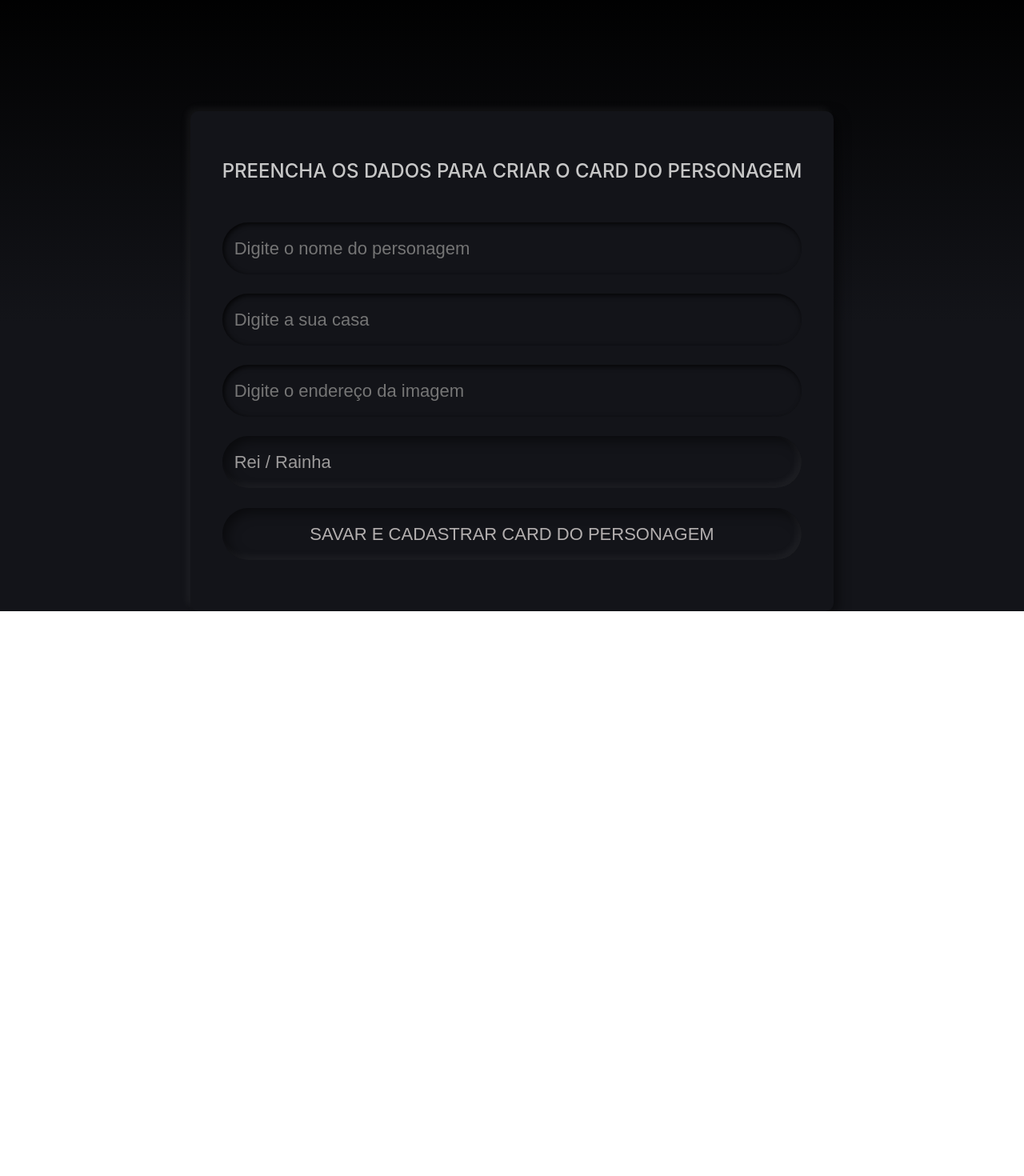
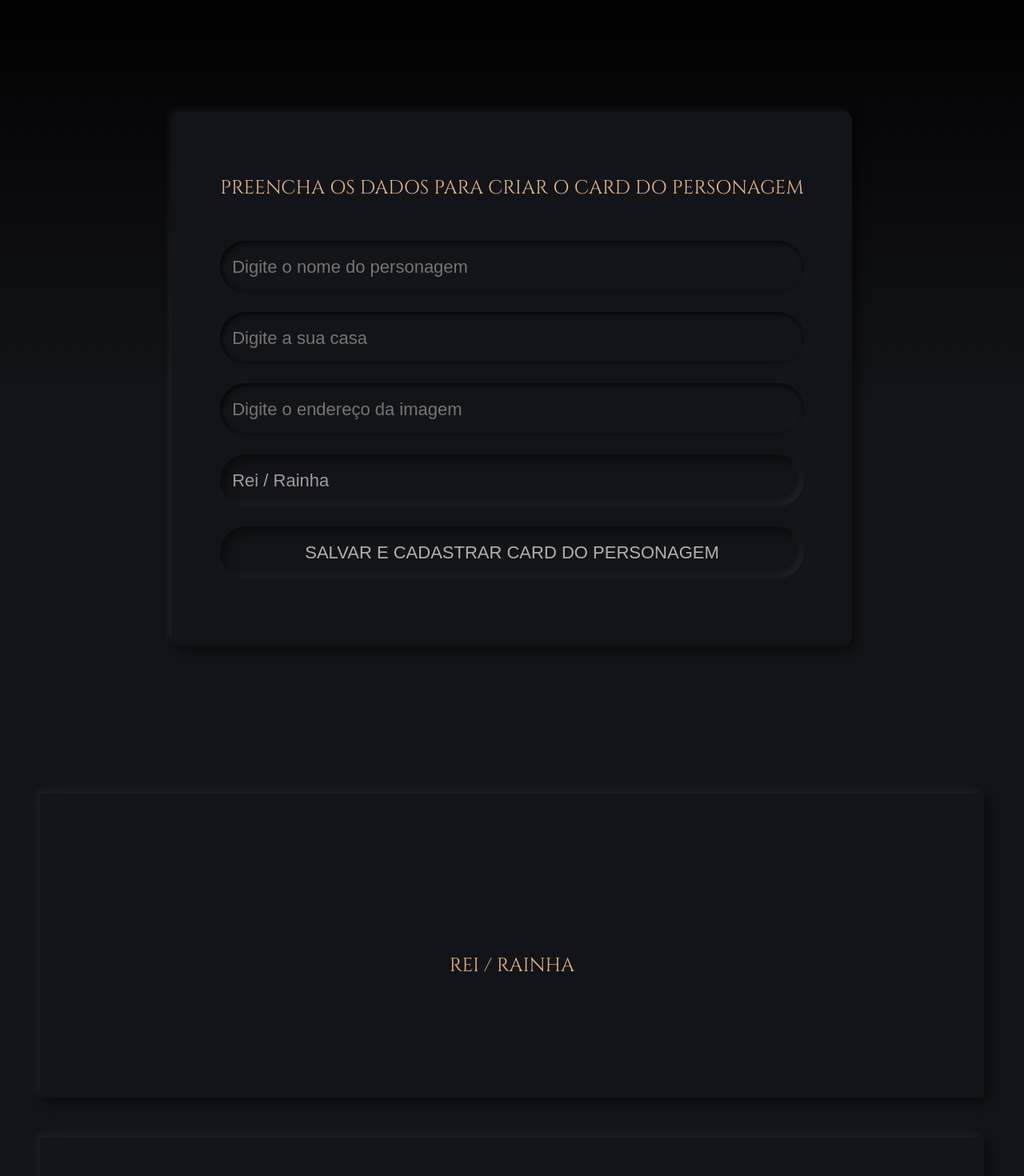
Before and after one commit to EnzoSeehagen/Gestao-Colaboradores, a React (Create React App) app: page / in a window 1280 px wide. Shown: the part 700-2170 px from the top of the page at 80% size. Before the commit the page ends 1464 px from the top, so only its background shows below. Built offline with nearby package versions, Linux system fonts and the light colour scheme.

Commit message:
Criação e modelagem do novo componente (Tipo)

```diff
--- a/public/index.html
+++ b/public/index.html
@@ -5,6 +5,9 @@
     <link rel="icon" href="%PUBLIC_URL%/favicon.ico" />
     <meta name="viewport" content="width=device-width, initial-scale=1" />
     <meta name="theme-color" content="#000000" />
+    <style>
+      @import url('https://fonts.googleapis.com/css2?family=Cinzel&display=swap');
+    </style>
     <meta
       name="description"
       content="Web site created using create-react-app"
--- a/src/App.js
+++ b/src/App.js
@@ -1,11 +1,51 @@
+import { useState } from 'react';
 import Banner from './componentes/Banner';
 import Formulario from './componentes/Formulario/index.js';
+import Tipo from './componentes/Tipo';
 
 function App() {
+
+  const funcaoPersonagem = [
+    {
+      nome: 'Rei / Rainha',
+      corPrimaria: '#131419',
+    },
+    {
+      nome: 'Príncipe / Princesa',
+      corPrimaria: '#131419',
+    },
+    {
+      nome: 'Conselho do Rei',
+      corPrimaria: '#131419',
+    },
+    {
+      nome: 'Montadores de Dragões',
+      corPrimaria: '#131419',
+    },
+    {
+      nome: 'Nortenhos',
+      corPrimaria: '#131419',
+    },
+    {
+      nome: 'White Walkers',
+      corPrimaria: '#131419',
+    }
+  ]
+
+  const[personagens, setPersonagem] = useState([])
+
+  const aoPersonagemAdicionado = (personagem) => {
+    console.log(personagem)
+    setPersonagem([...personagens, personagem])
+  }
+
   return (
     <div className="App">
       <Banner/>
-      <Formulario/>
+      <Formulario aoPersonagemCadastrado={personagem => aoPersonagemAdicionado(personagem)}/>
+      {funcaoPersonagem.map(tipo => <Tipo key={tipo.nome} nome={tipo.nome} corPrimaria={tipo.corPrimaria}/>)}
+      <Tipo nome="Rei / Rainha"/>
+
     </div>
   );
 }
--- a/src/componentes/Banner/Banner.css
+++ b/src/componentes/Banner/Banner.css
@@ -1,6 +1,7 @@
 .banner {
     background-color: #000000;
     text-align: center;
+    margin: none;
 
 }
 
--- a/src/componentes/CampoTexto/index.js
+++ b/src/componentes/CampoTexto/index.js
@@ -1,4 +1,3 @@
-import { useState } from 'react'
 import './CampoTexto.css'
 
 const CampoTexto = (props) => {
--- a/src/componentes/Formulario/Formulario.css
+++ b/src/componentes/Formulario/Formulario.css
@@ -9,13 +9,15 @@
 
 .formulario form {
     margin-top: 160px;
+    margin-bottom: 135px;
     position: relative;
     max-width: 80%;
     background-color: #131419;
     border-radius: 10px;
-    padding: 40px 40px 64px;
+    padding: 60px 60px 84px;
     box-shadow: -5px -5px 10px rgba(255,255,255,0.05),
             5px 5px 15px rgba(0, 0, 0, 0.50) ;
+
 }
 
 .formulario .input {
@@ -24,7 +26,8 @@
 
 .formulario h2 {
     margin-bottom: 50px;
-    color: #c7c7c7;
+    color: #e0b48c;
     font-weight: 450;
     text-transform: uppercase;
+    font-family: 'Cinzel', serif;
 }
--- a/src/componentes/Formulario/index.js
+++ b/src/componentes/Formulario/index.js
@@ -4,12 +4,12 @@ import CampoTexto from "../CampoTexto";
 import ListaSuspensa from "../ListaSuspensa";
 import "./Formulario.css";
 
-const Formulario = () => {
+const Formulario = (props) => {
 
-  const times = [
+  const tipos = [
 
     'Rei / Rainha',
-    'Príncipe(s)',
+    'Príncipe / Princesa',
     'Conselho do Rei',
     'Montadores de Dragões',
     'Nortenhos',
@@ -20,11 +20,17 @@ const Formulario = () => {
   const [nome, setNome] = useState('')
   const [casa, setCasa] = useState('')
   const [imagem, setImagem] = useState('')
+  const [tipo, setTipo] = useState('')
 
 
   const aoSalvar = (evento) => {
     evento.preventDefault()
-    console.log('Form enviado!', nome, casa, imagem)
+    props.aoPersonagemCadastrado({
+      nome,
+      casa,
+      imagem,
+      tipo
+    })
   }
 
   return (
@@ -41,10 +47,10 @@ const Formulario = () => {
               valor={imagem} obrigatorio={true} label=""
               placeholder="Digite o endereço da imagem " aoAlterado={valor => setImagem(valor)} />
         <ListaSuspensa
-              obrigatorio={true} label=""
-              placeholder="Digite o tipo do personagem " itens={times}/>
+              valor={tipo} obrigatorio={true} label=""
+              placeholder="Digite o tipo do personagem " itens={tipos} aoAlterado={valor => setTipo(valor)}/>
         <Botao>
-              Savar e cadastrar Card do personagem
+              Salvar e cadastrar Card do personagem
         </Botao>
       </form>
     </section>
--- a/src/componentes/ListaSuspensa/index.js
+++ b/src/componentes/ListaSuspensa/index.js
@@ -4,7 +4,7 @@ const ListaSuspensa = (props) => {
   return (
     <div className="lista-suspensa">
       <label>{props.label}</label>
-      <select>
+      <select required={props.required} value={props.valor} onChange={evento => props.aoAlterado(evento.target.value)}>
         {props.itens.map((item) => {
           return <option key={item}>{item}</option>;
         })}
--- /dev/null
+++ b/src/componentes/Tipo/Tipo.css
@@ -0,0 +1,28 @@
+body {
+    background-color: #131419;
+}
+
+.tipo {
+    position: relative;
+    text-align: center;
+    background-color: #131419;
+    color: #e0b48c;
+    padding: 175px 175px 125px;
+    box-shadow: -5px -5px 10px rgba(255,255,255,0.05),
+            5px 5px 15px rgba(0, 0, 0, 0.50) ;
+    margin: 50px;
+
+
+
+
+}
+
+.tipo h3 {
+    font-size: 24px;
+    color: #e0b58c;
+    font-weight: 400;
+    text-transform: uppercase;
+    font-family: 'Cinzel', serif;
+
+
+}
--- /dev/null
+++ b/src/componentes/Tipo/index.js
@@ -0,0 +1,14 @@
+import './Tipo.css'
+
+const Tipo = (props) => {
+
+    return (
+        <body>
+            <section className='tipo'>
+                <h3>{props.nome}</h3>
+            </section>
+        </body>
+    )
+}
+
+export default Tipo
```
